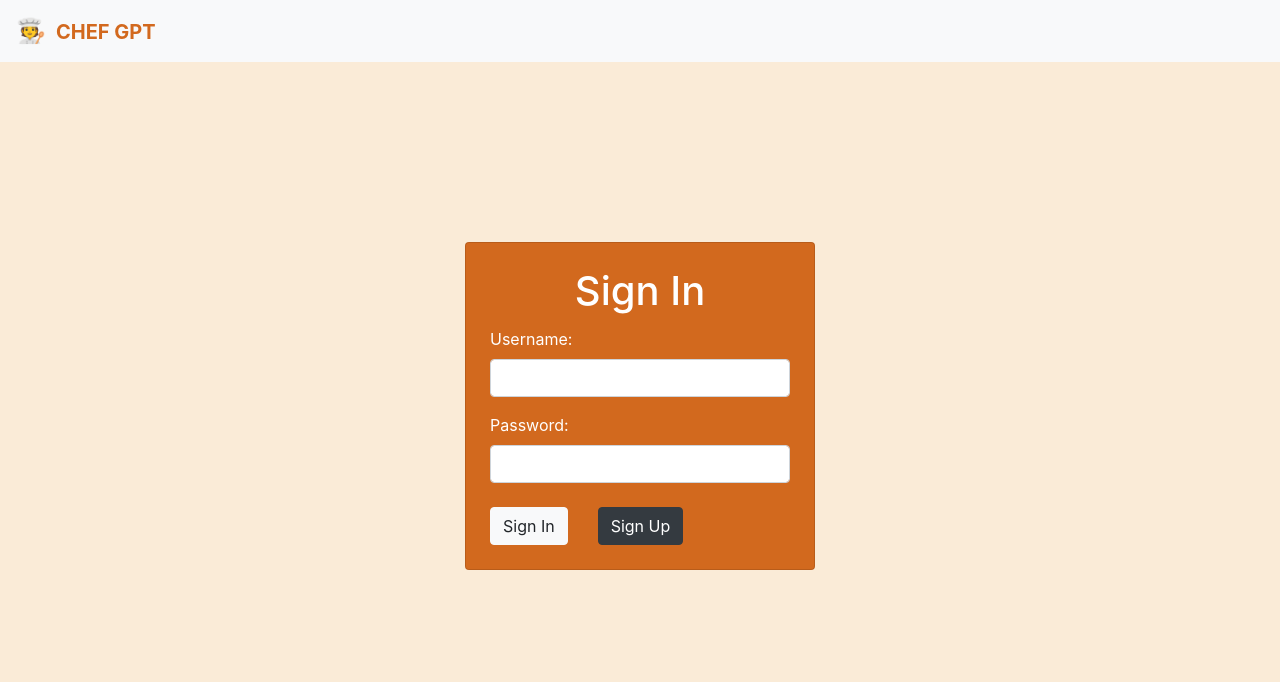
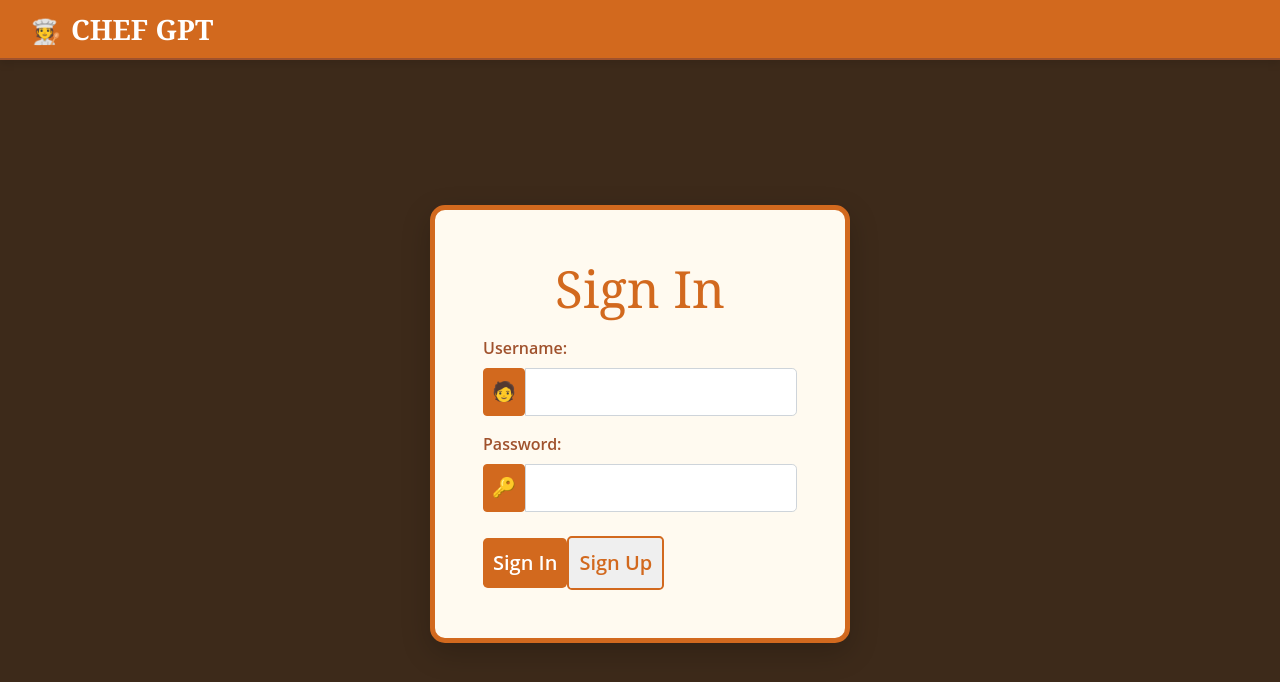
Before and after one commit to darklord-09/CHEFGPT, a React (Create React App) app in the folder pages/: page /signin in a window 1280 px wide. Shown: the top 682 px of the page. Built offline with nearby package versions, Linux system fonts and the light colour scheme.

Commit message:
Desgin revamp for signin

```diff
--- a/pages/src/webpages/signIn.js
+++ b/pages/src/webpages/signIn.js
@@ -10,9 +10,112 @@ function SignIn() {
   // Navigation hook is now enabled
   const navigate = useNavigate();
 
-  // --- CSS for the spinning cupcake ---
-  // We inject a <style> tag directly into the component for this demo.
-  const spinnerStyles = `
+  // --- CSS for the component ---
+  // All styles, including your original spinner, are now in this
+  // single, self-contained <style> block.
+  const componentStyles = `
+    .signin-page-container {
+      /* Dark wood-like background color */
+      background-color: #3d2a1a;
+      min-height: 100vh;
+      font-family: 'Open Sans', sans-serif;
+    }
+
+    .navbar-themed {
+      background-color: #D2691E; /* Chocolate */
+      box-shadow: 0 4px 8px rgba(0, 0, 0, 0.1);
+      border-bottom: 2px solid #a0522d; /* Darker Sienna */
+    }
+
+    .navbar-brand-themed {
+      font-family: 'cursive', 'Georgia', serif;
+      font-size: 28px;
+      font-weight: bold;
+      color: white;
+    }
+
+    .navbar-brand-emoji {
+      margin-right: 10px;
+      font-size: 24px;
+    }
+
+    .page-content {
+      display: flex;
+      justify-content: center;
+      align-items: center;
+      min-height: 85vh;
+      padding: 1rem;
+    }
+
+    .recipe-card {
+      background-color: #fffaf0; /* Floral White / Parchment */
+      color: #5C3A21; /* Dark Brown text */
+      border-radius: 15px;
+      box-shadow: 0 10px 30px rgba(0, 0, 0, 0.2);
+      border: 5px solid #D2691E;
+      min-width: 350px;
+      max-width: 420px;
+    }
+
+    .recipe-card-title {
+      font-family: 'cursive', 'Georgia', serif;
+      color: #D2691E; /* Chocolate */
+      font-size: 3.2rem;
+      margin-bottom: 1rem;
+    }
+
+    .form-label {
+      font-weight: 600;
+      color: #a0522d; /* Sienna */
+    }
+
+    .input-group-text-themed {
+      background-color: #D2691E;
+      color: white;
+      border: 1px solid #D2691E;
+      font-size: 1.2rem;
+      width: 42px; /* Fixed width for alignment */
+      justify-content: center;
+    }
+
+    .form-control:focus {
+      border-color: #D2691E;
+      box-shadow: 0 0 0 0.25rem rgba(210, 105, 30, 0.4); /* Chocolate focus ring */
+    }
+
+    .btn-chocolate {
+      background-color: #D2691E;
+      color: white;
+      border: none;
+      font-weight: 600;
+      padding: 10px;
+      transition: background-color 0.2s;
+    }
+
+    .btn-chocolate:hover {
+      background-color: #a0522d; /* Darker Sienna */
+      color: white;
+    }
+
+    .btn-chocolate:disabled {
+      background-color: #D2691E;
+      opacity: 0.7;
+    }
+
+    .btn-outline-themed {
+      border: 2px solid #D2691E;
+      color: #D2691E;
+      font-weight: 600;
+      padding: 10px;
+      transition: all 0.2s;
+    }
+
+    .btn-outline-themed:hover {
+      background-color: #D2691E;
+      color: white;
+    }
+
+    /* --- Your Original Cupcake Spinner --- */
     @keyframes spin {
       from {
         transform: rotate(0deg);
@@ -26,8 +129,11 @@ function SignIn() {
       font-size: 48px;
       animation: spin 1s linear infinite;
       display: inline-block;
+      color: #D2691E; /* Themed the cupcake */
     }
   `;
+
+  // --- All your handler functions remain identical ---
 
   const handleSubmit = (e) => {
     e.preventDefault();
@@ -101,41 +207,36 @@ function SignIn() {
   };
 
   return (
-    <div>
+    // We use the class from our <style> tag
+    <div className="signin-page-container">
       {/* Inject the styles into the component */}
-      <style>{spinnerStyles}</style>
+      <style>{componentStyles}</style>
 
-      <nav className="navbar navbar-light bg-light">
-        <div className="navbar-brand" style={{ color: 'chocolate' }}>
-          {/* Using an emoji as placeholder for the image */}
-          <span style={{ marginRight: '10px', fontSize: '24px' }}>🧑‍🍳</span>
-          <strong>CHEF GPT</strong>
+      {/* Navbar uses themed classes */}
+      <nav className="navbar navbar-themed">
+        <div className="container-fluid">
+          <div className="navbar-brand-themed">
+            <span className="navbar-brand-emoji">🧑‍🍳</span>
+            CHEF GPT
+          </div>
         </div>
       </nav>
 
       <br />
       <div className="d-grid gap-2">
-        <div
-          className="d-flex justify-content-center align-items-center"
-          style={{ minHeight: '80vh' }}
-        >
-          <div
-            className="card"
-            style={{
-              backgroundColor: '#D2691E',
-              color: 'white',
-              minWidth: '350px',
-            }}
-          >
-            <div className="card-body p-4">
-              <h1 className="card-title text-center" style={{ color: 'white' }}>
+        {/* Page content wrapper for centering */}
+        <div className="page-content">
+          {/* The "Recipe Card" */}
+          <div className="card recipe-card">
+            <div className="card-body p-4 p-md-5">
+              <h1 className="card-title text-center recipe-card-title">
                 Sign In
               </h1>
 
               {/* Error Message */}
               {error && (
                 <div
-                  className="alert alert-warning text-center mt-3"
+                  className="alert alert-danger text-center mt-3" // Changed to alert-danger for better visibility
                   role="alert"
                 >
                   {error}
@@ -152,47 +253,58 @@ function SignIn() {
                 </div>
               )}
 
+              {/* We conditionally render the form instead of using inline styles */}
+              {!loading && (
                 <form onSubmit={handleSubmit}>
                   <div className="mb-3">
                     <label htmlFor="username" className="form-label">
                       Username:
                     </label>
+                    <div className="input-group">
+                      <span className="input-group-text input-group-text-themed">
+                        🧑
+                      </span>
                       <input
                         type="text"
                         id="username"
-                    className="form-control"
+                        className="form-control form-control-lg"
                         value={username}
                         onChange={handleUsernameChange}
                         required
-                    disabled={loading} // Disable while loading
+                        disabled={loading}
                       />
+                    </div>
                   </div>
                   <div className="mb-3">
                     <label htmlFor="password" className="form-label">
                       Password:
                     </label>
+                    <div className="input-group">
+                      <span className="input-group-text input-group-text-themed">
+                        🔑
+                      </span>
                       <input
                         type="password"
                         id="password"
-                    className="form-control"
+                        className="form-control form-control-lg"
                         value={password}
                         onChange={handlePasswordChange}
                         required
-                    disabled={loading} // Disable while loading
+                        disabled={loading}
                       />
                     </div>
-                <div className="d-grid gap-2 mt-4">
+                  </div>
+                  <div className="d-grid gap-3 mt-4">
                     <button
                       type="submit"
-                    className="btn btn-light"
-                    style={{ marginRight: '30px' }}
+                      className="btn btn-chocolate btn-lg"
                       disabled={loading}
                     >
-                    {loading ? 'Signing In...' : 'Sign In'}
+                      Sign In
                     </button>
                     <button
                       type="button"
-                    className="btn btn-dark"
+                      className="btn btn-outline-themed btn-lg"
                       onClick={handleSignUp}
                       disabled={loading}
                     >
@@ -200,6 +312,7 @@ function SignIn() {
                     </button>
                   </div>
                 </form>
+              )}
             </div>
           </div>
         </div>
```
Lines whose indentation alone changed are shown as unchanged.
